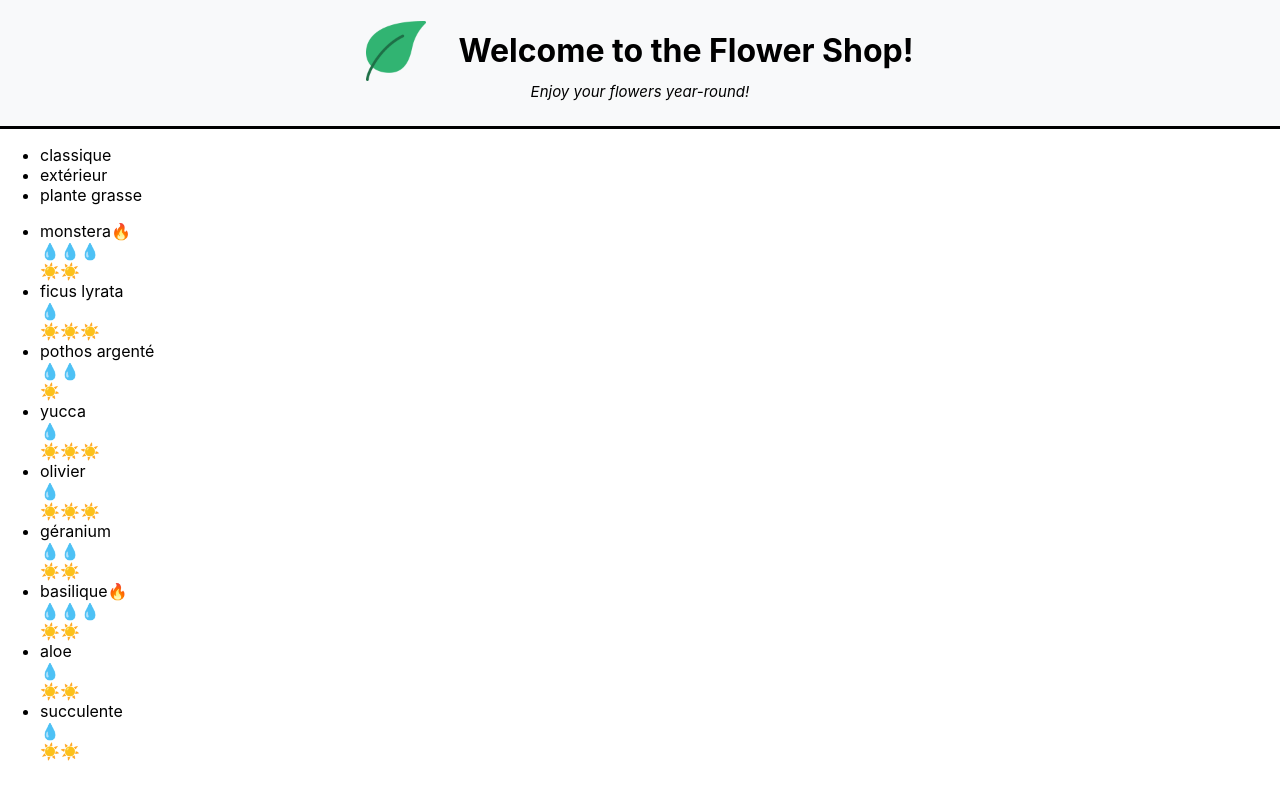
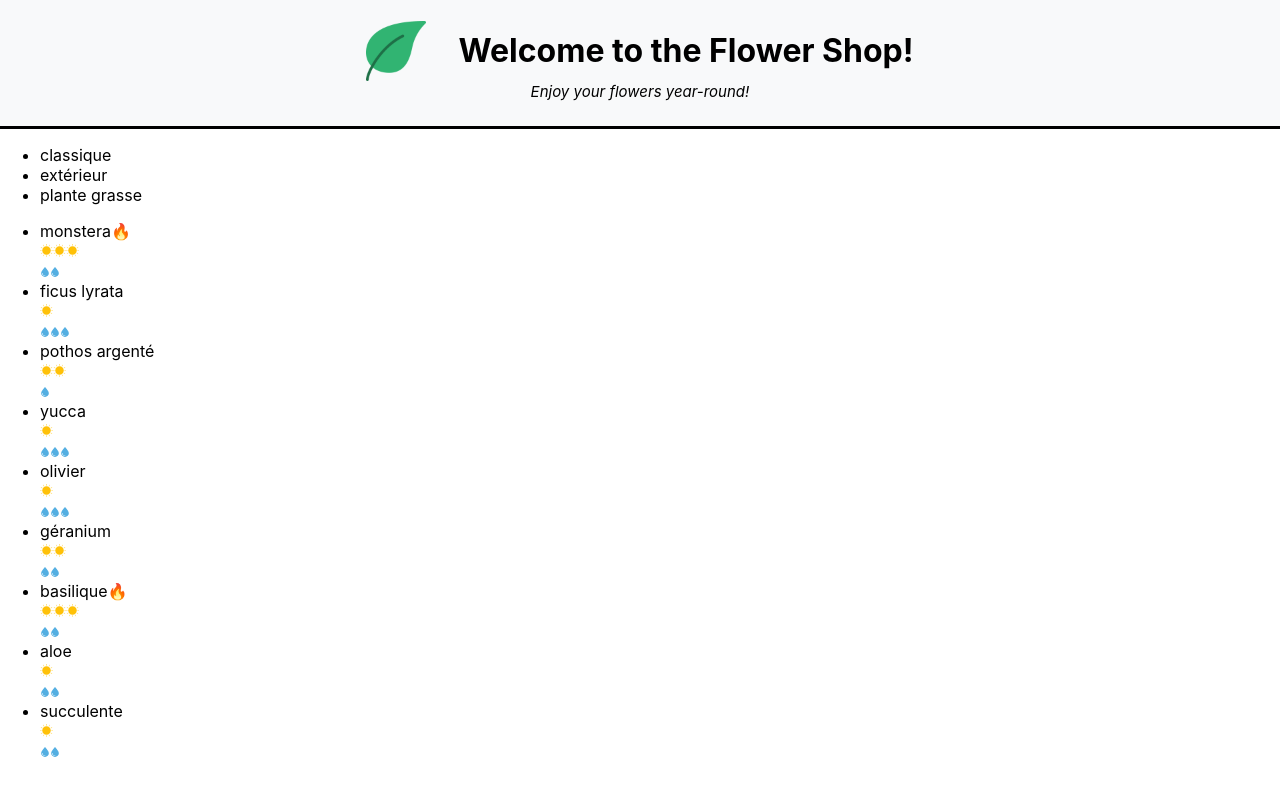
Before and after one commit to Woodfea/FlowerShopReactProject, a React (Create React App) app in the folder flower_shop_react_project/: page / in a window 1280 px wide. Built offline with nearby package versions, Linux system fonts and the light colour scheme.

Commit message:
feat: update CareScale component to use images for care type symbols

```diff
--- a/flower_shop_react_project/src/components/CareScale.js
+++ b/flower_shop_react_project/src/components/CareScale.js
@@ -1,12 +1,26 @@
+import Water from '../assets/water.svg';
+import Sun from '../assets/sun.svg';
+
 function CareScale({ careType, scaleValue }) {
     const range = [1, 2, 3, 4, 5];
-    const careTypeSymbol = careType === 'light' ? '☀️' : '💧';
+    let careTypeSymbol = '';
+    switch (careType) {
+        case 'water':
+            careTypeSymbol = Sun;
+            break;
+        case 'light':
+            careTypeSymbol = Water;
+            break;
+        default:
+            careTypeSymbol = '?';
+            break;
+    }
     return (
         <div>
             {
                 range.map((value) => {
                     if(scaleValue >= value) {
-                        return <span key={value.toString()}>{careTypeSymbol}</span>;
+                        return <img key={value.toString()} src={careTypeSymbol} alt={`${careType} care scale`} />;
                     }
                     return null;
                 })
```
